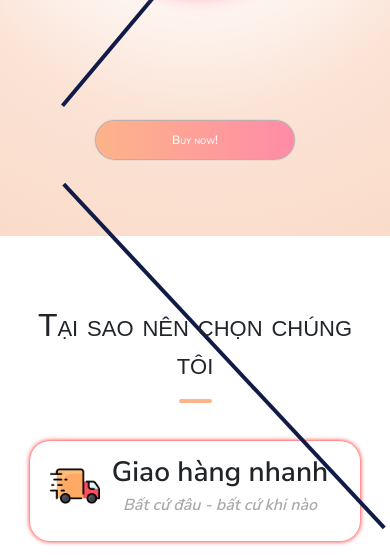
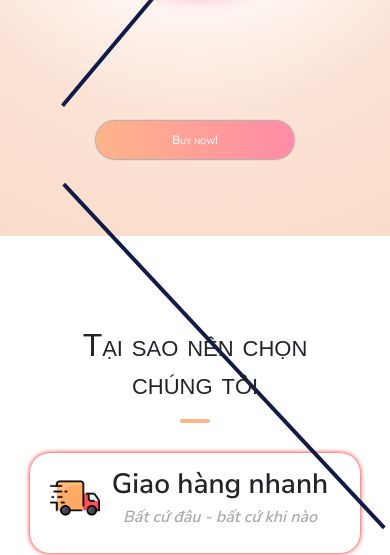
Before and after one commit to khanhnvps22544/WebAsm_PS22544, a plain HTML site: page index.html in a window 390 px wide. Shown: the part 548-1103 px from the top of the page. Drawn offline with nearby package versions, Linux system fonts and the light colour scheme.

Commit message:
Update style_responsive.css

```diff
--- a/style_responsive.css
+++ b/style_responsive.css
@@ -130,7 +130,10 @@
         bottom: -62px;
     }
     .body h2{
+        width: 90%;
+        padding-top: 90px;
         font-size: 32px;
+        margin: auto;
     }
 
 
```
